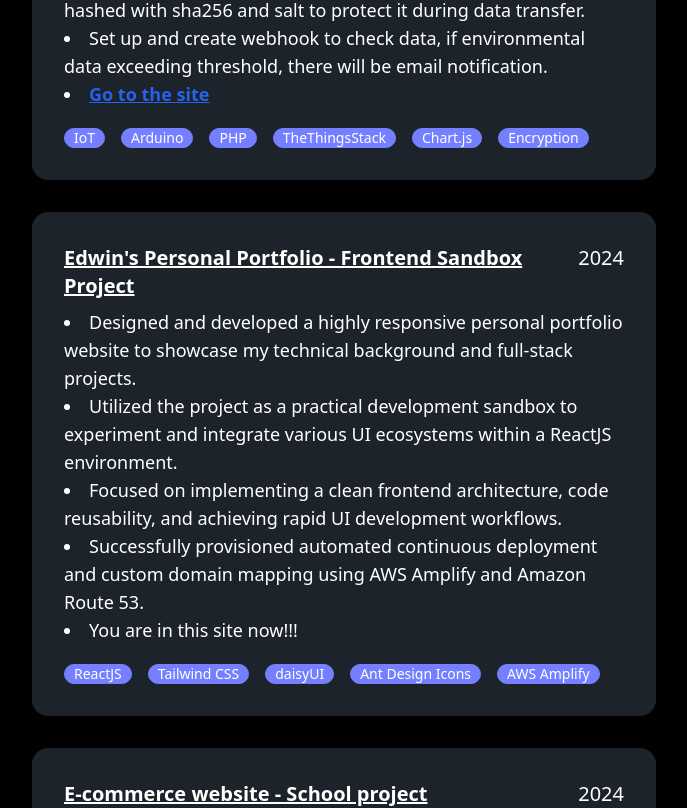
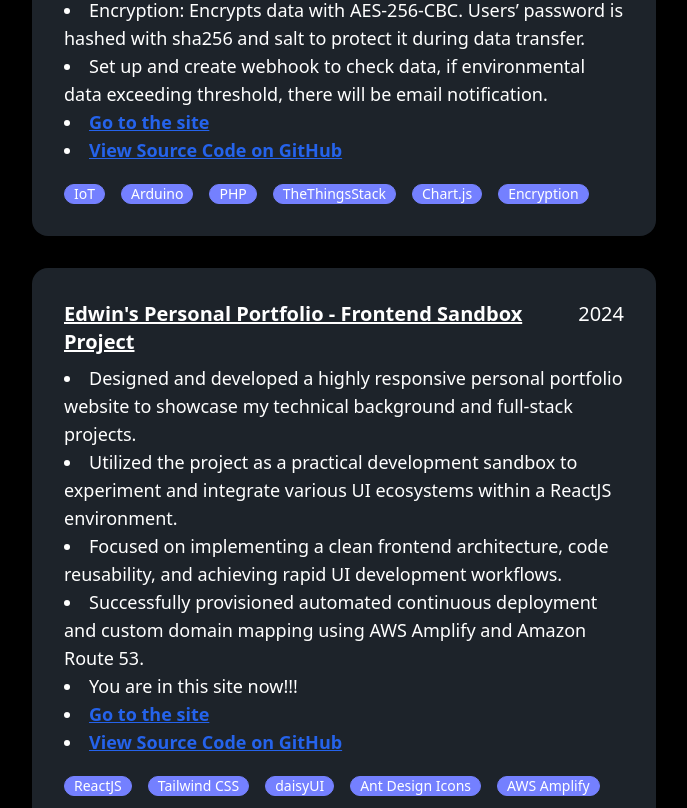
Before and after one commit to chunyinng078/personal-page, a React (Vite) app in the folder vite-project/: page /projects in a window 1280 px wide. Shown: the part 1320-2128 px from the top of the page, without its empty margins (296-983 px from the left). Built offline with nearby package versions, Linux system fonts and the light colour scheme.

Commit message:
Add github links on project cards

```diff
--- a/vite-project/src/component/ProjectCard.tsx
+++ b/vite-project/src/component/ProjectCard.tsx
@@ -6,6 +6,7 @@ type Project = {
   videos?: string[];
   bullets: string[];
   link?: string;
+  github?: string;
   badges: string[];
 };
 
@@ -14,13 +15,11 @@ export const ProjectCard: React.FC<{ project: Project }> = ({ project }) => {
     <div className="card my-2 bg-base-100 shadow-xl w-full md:w-1/2">
       <div className="card-body">
 
-        {/* 標題與年份 */}
         <div className="flex flex-col justify-between text-xl md:flex-row gap-2">
           <span className="font-bold underline">{project.title}</span>
           <span className="font-medium shrink-0">{project.year}</span>
         </div>
 
-        {/* 影片區塊 (支援單影片、多影片、無影片，並修復了原有的 wmax-w-2xl 拼字小 Bug) */}
         {project.videos && project.videos.length > 0 && (
           <div className="max-w-2xl mx-auto my-6 px-4 w-full flex flex-col gap-4">
             {project.videos.map((url, idx) => (
@@ -37,17 +36,15 @@ export const ProjectCard: React.FC<{ project: Project }> = ({ project }) => {
           </div>
         )}
 
-        {/* 內容列表 */}
         <ul className="list-inside list-disc space-y-1">
           {project.bullets.map((bullet, idx) => (
             <li key={idx}>{bullet}</li>
           ))}
 
-          {/* 有外部網站連結才渲染 */}
           {project.link && (
             <li>
               <a
-                className="link text-blue-600 hover:text-blue-800 hover:underline font-semibold"
+                className="link text-blue-600 font-semibold"
                 href={project.link}
                 target="_blank"
                 rel="noreferrer"
@@ -56,9 +53,21 @@ export const ProjectCard: React.FC<{ project: Project }> = ({ project }) => {
               </a>
             </li>
           )}
+
+          {project.github && (
+            <li>
+              <a
+                className="link text-blue-600 font-semibold"
+                href={project.github}
+                target="_blank"
+                rel="noreferrer"
+              >
+                View Source Code on GitHub
+              </a>
+            </li>
+          )}
         </ul>
 
-        {/* 技術標籤 Badges */}
         <div className="mt-3 flex flex-row flex-wrap gap-4 text-white">
           {project.badges.map((badge, idx) => (
             <div key={idx} className="badge badge-primary text-white">
--- a/vite-project/src/component/Projects.tsx
+++ b/vite-project/src/component/Projects.tsx
@@ -9,7 +9,6 @@ export const Projects = () => {
       <FlowBiteHeader />
 
       <div className="flex w-full flex-col items-center justify-center my-4 mx-auto px-4 gap-4">
-        {/* 用一條 .map 迴圈直接乾淨渲染所有專案！ */}
         {projectsData.map((project, index) => (
           <ProjectCard key={index} project={project} />
         ))}
--- a/vite-project/src/data/project.json
+++ b/vite-project/src/data/project.json
@@ -9,6 +9,7 @@
             "Deployed on AWS S3 and EC2, using CloudFront as a unified reverse proxy to natively resolve CORS issues."
         ],
         "link": "https://d2pdyfcra4vp4j.cloudfront.net/",
+        "github": "https://github.com/chunyinng078/ChallengeApp",
         "badges": [
             "React",
             "Spring Boot",
@@ -31,6 +32,7 @@
             "Set up and create webhook to check data, if environmental data exceeding threshold, there will be email notification."
         ],
         "link": "https://lorawan-plant-monitor.online/",
+        "github": "https://github.com/chunyinng078/FinalYearProject-LoRaWAN-PlantMonitor",
         "badges": [
             "IoT",
             "Arduino",
@@ -50,6 +52,8 @@
             "Successfully provisioned automated continuous deployment and custom domain mapping using AWS Amplify and Amazon Route 53.",
             "You are in this site now!!!"
         ],
+        "link": "https://chunyinng078.site/",
+        "github": "https://github.com/chunyinng078/personal-page",
         "badges": [
             "ReactJS",
             "Tailwind CSS",
@@ -71,6 +75,7 @@
             "Building front-end to send customer request to backend with Https request (Axios) and handle the responses from the backend server",
             "Styling part of the front end with Bootstrap"
         ],
+        "github":"https://github.com/chunyinng078/simple-ecommerce-frontend/tree/main",
         "badges": [
             "ReactJS",
             "Http request",
```
